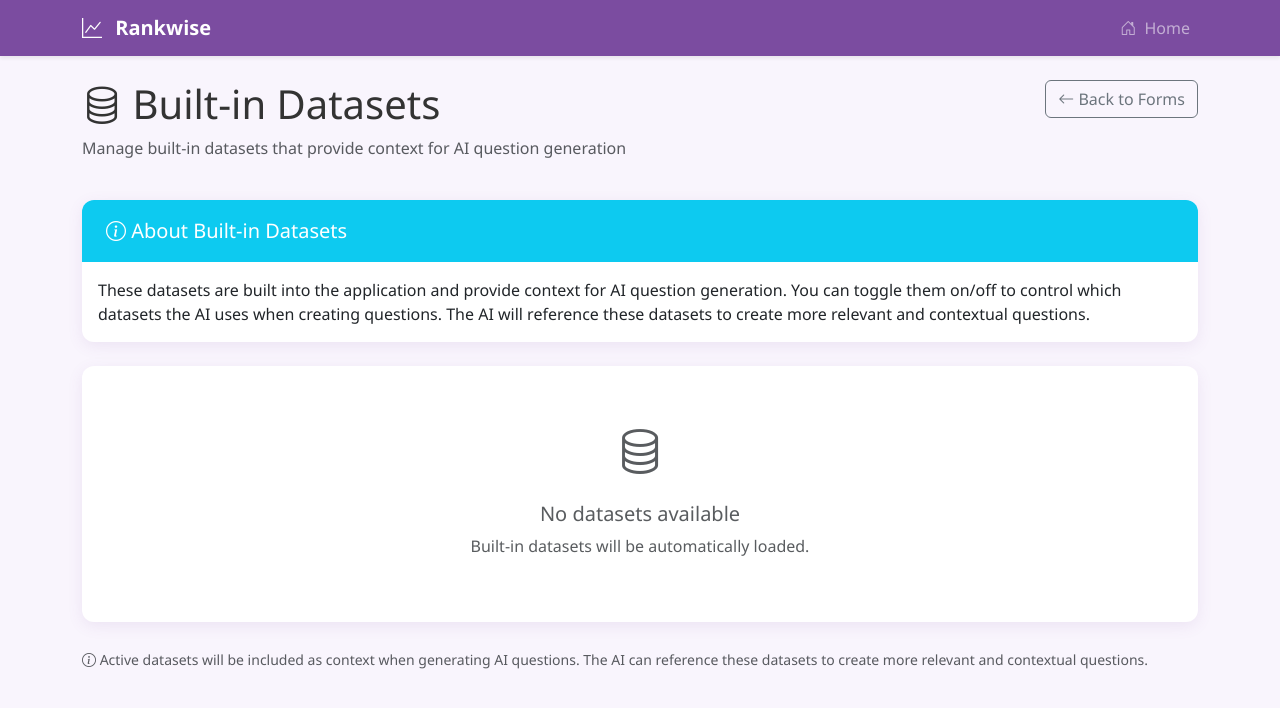
After one commit to BernabeMari/rankwise_elec5, a Flask app: template app/templates/manage_datasets.html in a window 1280 px wide. The commit adds this page. Shown: the top 708 px of the page. Run offline with Flask 3, Linux system fonts and the light colour scheme; the template is opened without the code that fills it, so the values that code supplies are empty.

Commit message:
added datasets

```diff
--- a/app/templates/index.html
+++ b/app/templates/index.html
@@ -37,6 +37,9 @@ function toggleVisibility(formId) {
             {% if session.role == 'admin' %}
                 <a href="{{ url_for('main.new_form') }}" class="btn btn-primary me-2">
                     <i class="bi bi-plus-circle"></i> Create New Form
+                </a>
+                <a href="{{ url_for('main.manage_datasets') }}" class="btn btn-success me-2">
+                    <i class="bi bi-database"></i> Manage Datasets
                 </a>
                 <a href="{{ url_for('auth.manage_users') }}" class="btn btn-info me-2">
                     <i class="bi bi-people"></i> Manage Users
--- /dev/null
+++ b/app/templates/manage_datasets.html
@@ -0,0 +1,142 @@
+{% extends "base.html" %}
+
+{% block title %}Built-in Datasets - AI Context{% endblock %}
+
+{% block scripts %}
+<script>
+function toggleDatasetStatus(datasetId) {
+    // Create a form to submit the toggle request
+    const form = document.createElement('form');
+    form.method = 'POST';
+    form.action = `/datasets/${datasetId}/toggle`;
+    document.body.appendChild(form);
+    form.submit();
+}
+</script>
+
+<style>
+.dataset-card {
+    transition: transform 0.2s ease;
+}
+
+.dataset-card:hover {
+    transform: translateY(-2px);
+    box-shadow: 0 4px 8px rgba(0,0,0,0.1);
+}
+
+.status-badge {
+    font-size: 0.75rem;
+}
+
+.dataset-stats {
+    font-size: 0.875rem;
+    color: #6c757d;
+}
+
+.builtin-badge {
+    background-color: #28a745;
+    color: white;
+    font-size: 0.7rem;
+    padding: 0.25rem 0.5rem;
+    border-radius: 0.375rem;
+}
+</style>
+{% endblock %}
+
+{% block content %}
+<div class="row mb-4">
+    <div class="col-md-8">
+        <h1><i class="bi bi-database"></i> Built-in Datasets</h1>
+        <p class="text-muted">Manage built-in datasets that provide context for AI question generation</p>
+    </div>
+    <div class="col-md-4 text-end">
+        <a href="{{ url_for('main.index') }}" class="btn btn-outline-secondary">
+            <i class="bi bi-arrow-left"></i> Back to Forms
+        </a>
+    </div>
+</div>
+
+<!-- Info Card -->
+<div class="card mb-4">
+    <div class="card-header bg-info text-white">
+        <h5 class="mb-0"><i class="bi bi-info-circle"></i> About Built-in Datasets</h5>
+    </div>
+    <div class="card-body">
+        <p class="card-text mb-0">
+            These datasets are built into the application and provide context for AI question generation.
+            You can toggle them on/off to control which datasets the AI uses when creating questions.
+            The AI will reference these datasets to create more relevant and contextual questions.
+        </p>
+    </div>
+</div>
+
+<!-- Datasets List -->
+{% if datasets %}
+<div class="card">
+    <div class="card-header bg-primary text-white">
+        <h5 class="mb-0"><i class="bi bi-list-ul"></i> Available Datasets</h5>
+    </div>
+    <div class="card-body">
+        <div class="row">
+            {% for dataset in datasets %}
+            <div class="col-md-6 col-lg-4 mb-3">
+                <div class="card dataset-card h-100">
+                    <div class="card-header d-flex justify-content-between align-items-center">
+                        <div class="form-check form-switch">
+                            <input class="form-check-input" type="checkbox" id="status_{{ dataset.id }}"
+                                   {% if dataset.is_active %}checked{% endif %}
+                                   onchange="toggleDatasetStatus({{ dataset.id }})">
+                            <label class="form-check-label" for="status_{{ dataset.id }}">
+                                <span class="status-badge badge {% if dataset.is_active %}bg-success{% else %}bg-secondary{% endif %}">
+                                    {% if dataset.is_active %}Active{% else %}Inactive{% endif %}
+                                </span>
+                            </label>
+                        </div>
+                        <span class="builtin-badge">Built-in</span>
+                    </div>
+
+                    <div class="card-body">
+                        <h6 class="card-title">{{ dataset.name }}</h6>
+                        <p class="card-text text-muted small">
+                            {{ dataset.description or "No description" }}
+                        </p>
+
+                        <div class="dataset-stats">
+                            <div><i class="bi bi-file-earmark"></i> {{ dataset.filename }}</div>
+                            <div><i class="bi bi-table"></i> {{ dataset.row_count }} rows, {{ dataset.get_columns()|length }} columns</div>
+                            <div><i class="bi bi-calendar"></i> {{ dataset.created_at.strftime('%Y-%m-%d') }}</div>
+                        </div>
+                    </div>
+
+                    <div class="card-footer bg-transparent">
+                        <div class="text-center">
+                            <small class="text-muted">
+                                <i class="bi bi-info-circle"></i>
+                                {% if dataset.is_active %}Active for AI context{% else %}Inactive{% endif %}
+                            </small>
+                        </div>
+                    </div>
+                </div>
+            </div>
+            {% endfor %}
+        </div>
+    </div>
+</div>
+{% else %}
+<div class="card">
+    <div class="card-body text-center py-5">
+        <i class="bi bi-database text-muted" style="font-size: 3rem;"></i>
+        <h5 class="mt-3 text-muted">No datasets available</h5>
+        <p class="text-muted">Built-in datasets will be automatically loaded.</p>
+    </div>
+</div>
+{% endif %}
+
+<div class="text-muted mt-3">
+    <small>
+        <i class="bi bi-info-circle"></i>
+        Active datasets will be included as context when generating AI questions.
+        The AI can reference these datasets to create more relevant and contextual questions.
+    </small>
+</div>
+{% endblock %}
--- a/instance/sections.csv
+++ b/instance/sections.csv
@@ -1,2 +1 @@
 section_name,file_name,upload_date
-BSCS-C2022,3f5322ab-3152-4d7b-b105-671ea02761d8.csv,2025-10-07 22:03:51
--- a/instance/students/3f5322ab-3152-4d7b-b105-671ea02761d8.csv
+++ /dev/null
@@ -1,5 +0,0 @@
-student_id,fullname,is_irregular,email,grade_level
-21-03000,"Bernabe, Mari John Robert M",Yes,mari@gmail.com,4
-21-03001,"Bantule, Marry Joy",Yes,joy@gmail.com,4
-21-03002,"Legaspi, Charles Kian",Yes,kian@gmail.com,4
-21-03003,"Encarnacion, Ryan ",No,ryan@gmail.com,3
```
Also changed, not shown: app/models/models.py (+40 -0 lines), app/routes.py (+175 -2 lines), 4 other files.
